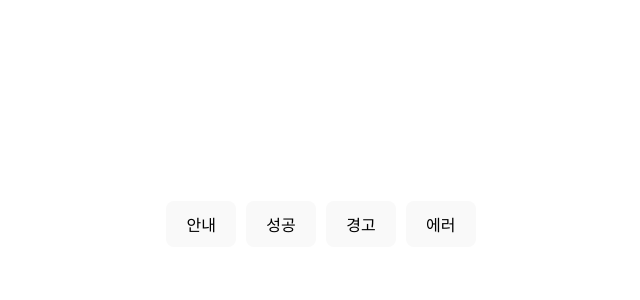
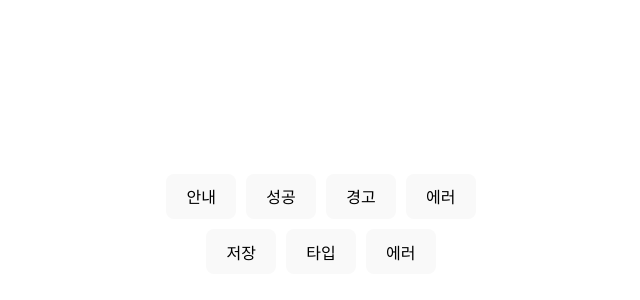
Before and after one commit to kukwon/buildup-study, a React (Vite) app in the folder 1week/: page / in a window 1280 px wide. Shown: the part 176-476 px from the top of the page, without its empty margins (319-959 px from the left). Built offline with nearby package versions, Linux system fonts and the light colour scheme.

Commit message:
모달 세부 케이스별 템플릿 호출

```diff
--- a/1week/src/App.jsx
+++ b/1week/src/App.jsx
@@ -40,6 +40,27 @@ const ModalContext = createContext({
  */
 function reducer(state, action) {
   switch (action.type.toUpperCase()) {
+    case 'SUCCESS_SAVE':
+      return {
+        open: true,
+        type: 'success',
+        title: '저장 완료',
+        content: '저장이 완료되었습니다.',
+      }
+    case 'WARN_TYPEERROR':
+      return {
+        open: true,
+        type: 'warn',
+        title: '타입 에러 발생',
+        content: '다시 입력해 주세요.',
+      }
+    case 'ERROR_UNKNOWN':
+      return {
+        open: true,
+        type: 'error',
+        title: '알수없는 에러 발생',
+        content: '고객 센터에 문의하세요',
+      }
     default:
       return {
         open: action.open,
@@ -119,6 +140,17 @@ function App() {
         <WarningModalButton />
         <ErrorModalButton />
       </div>
+      <div style={{ display: 'flex', gap: 10, marginTop: 10, justifyContent: 'center' }}>
+        <ModalContext.Consumer>
+          {({ show }) => <button onClick={(e) => show({ type: 'SUCCESS_SAVE' })}>저장</button>}
+        </ModalContext.Consumer>
+        <ModalContext.Consumer>
+          {({ show }) => <button onClick={(e) => show({ type: 'WARN_TYPEERROR' })}>타입</button>}
+        </ModalContext.Consumer>
+        <ModalContext.Consumer>
+          {({ show }) => <button onClick={(e) => show({ type: 'ERROR_UNKNOWN' })}>에러</button>}
+        </ModalContext.Consumer>
+      </div>
     </ModalContextProvider>
   )
 }
```
